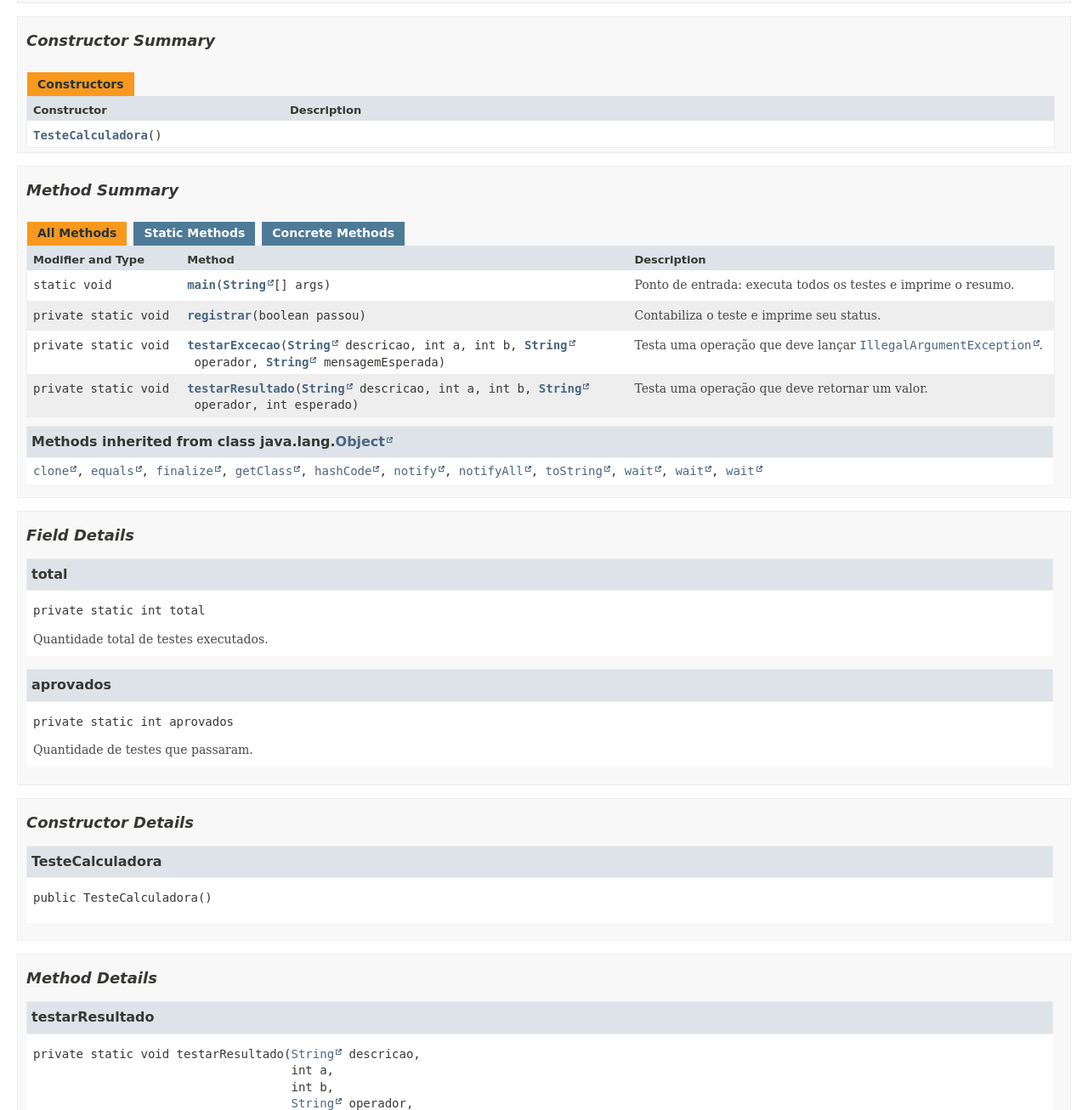
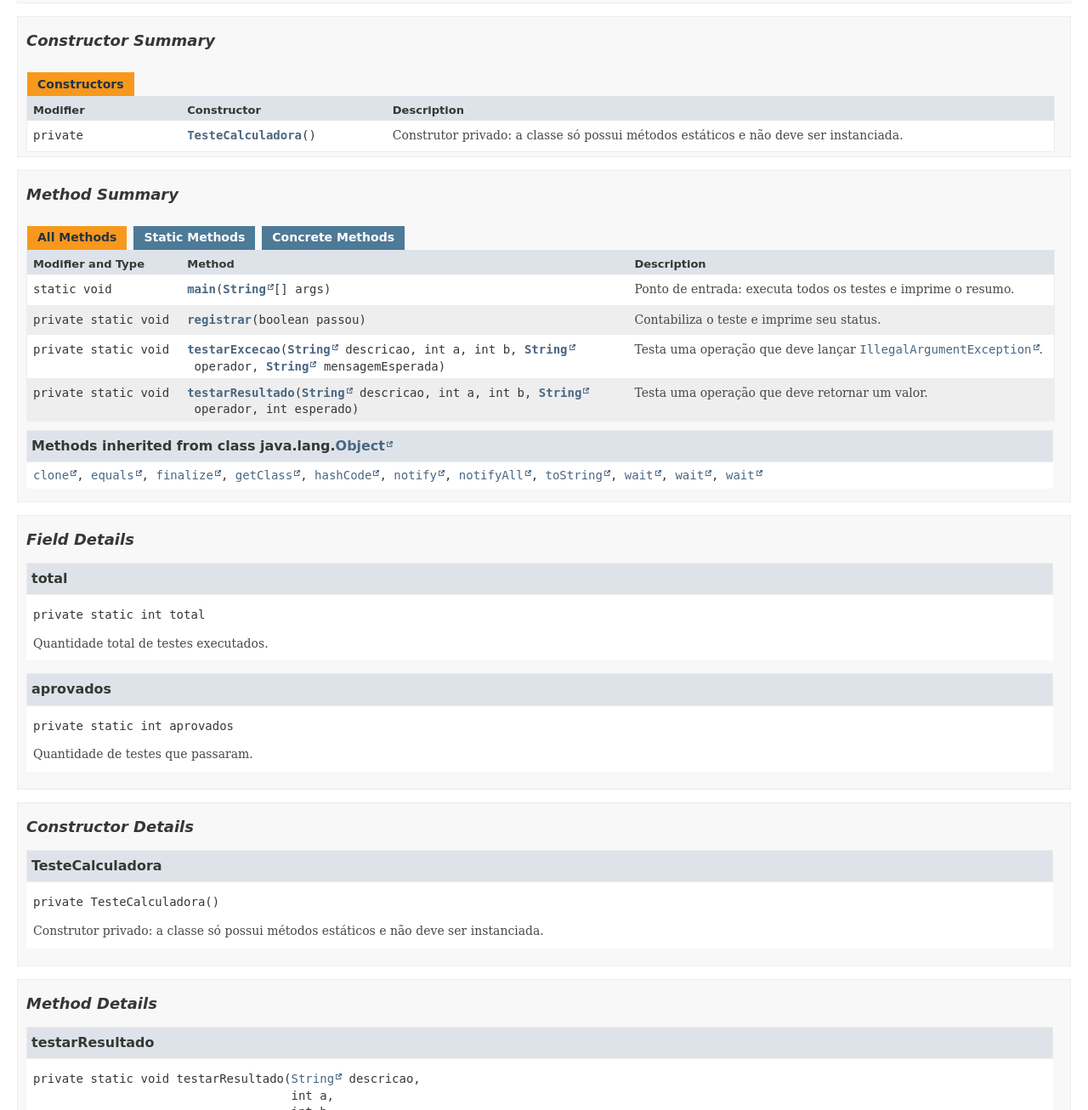
Before and after one commit to sengerlucas01/projeto_calculadora, a plain HTML site: page docs/calculadora/TesteCalculadora.html in a window 1280 px wide and 2400 px high. Shown: the part 658-1964 px from the top of the page at 85% size. Drawn offline with Linux system fonts and the light colour scheme; a web font is replaced by a local one.

Commit message:
docs: gera documentacao HTML com JavaDoc na pasta docs

```diff
--- a/docs/calculadora/TesteCalculadora.html
+++ b/docs/calculadora/TesteCalculadora.html
@@ -1,7 +1,7 @@
 <!DOCTYPE HTML>
 <html lang="en">
 <head>
-<!-- Generated by javadoc (21) on Tue Oct 27 22:20:33 UTC 2026 -->
+<!-- Generated by javadoc (21) on Tue Oct 27 22:20:48 UTC 2026 -->
 <title>TesteCalculadora (Projeto Calculadora)</title>
 <meta name="viewport" content="width=device-width, initial-scale=1">
 <meta http-equiv="Content-Type" content="text/html; charset=UTF-8">
@@ -135,11 +135,15 @@ loadScripts(document, 'script');</script>
 <section class="constructor-summary" id="constructor-summary">
 <h2>Constructor Summary</h2>
 <div class="caption"><span>Constructors</span></div>
-<div class="summary-table two-column-summary">
-<div class="table-header col-first">Constructor</div>
+<div class="summary-table three-column-summary">
+<div class="table-header col-first">Modifier</div>
+<div class="table-header col-second">Constructor</div>
 <div class="table-header col-last">Description</div>
+<div class="col-first even-row-color"><code>private </code></div>
 <div class="col-constructor-name even-row-color"><code><a href="#%3Cinit%3E()" class="member-name-link">TesteCalculadora</a>()</code></div>
-<div class="col-last even-row-color">&nbsp;</div>
+<div class="col-last even-row-color">
+<div class="block">Construtor privado: a classe só possui métodos estáticos e não deve ser instanciada.</div>
+</div>
 </div>
 </section>
 </li>
@@ -224,7 +228,8 @@ loadScripts(document, 'script');</script>
 <li>
 <section class="detail" id="&lt;init&gt;()">
 <h3>TesteCalculadora</h3>
-<div class="member-signature"><span class="modifiers">public</span>&nbsp;<span class="element-name">TesteCalculadora</span>()</div>
+<div class="member-signature"><span class="modifiers">private</span>&nbsp;<span class="element-name">TesteCalculadora</span>()</div>
+<div class="block">Construtor privado: a classe só possui métodos estáticos e não deve ser instanciada.</div>
 </section>
 </li>
 </ul>
```
Also changed, not shown: docs/allclasses-index.html (+1 -1 lines), docs/allpackages-index.html (+1 -1 lines), docs/calculadora/Calculadora.html (+6 -2 lines), docs/calculadora/package-summary.html (+1 -1 lines), docs/calculadora/package-tree.html (+1 -1 lines), docs/constant-values.html (+1 -1 lines), docs/help-doc.html (+1 -1 lines), docs/index-all.html (+7 -3 lines), docs/index.html (+1 -1 lines), docs/overview-tree.html (+1 -1 lines), docs/search.html (+1 -1 lines).
